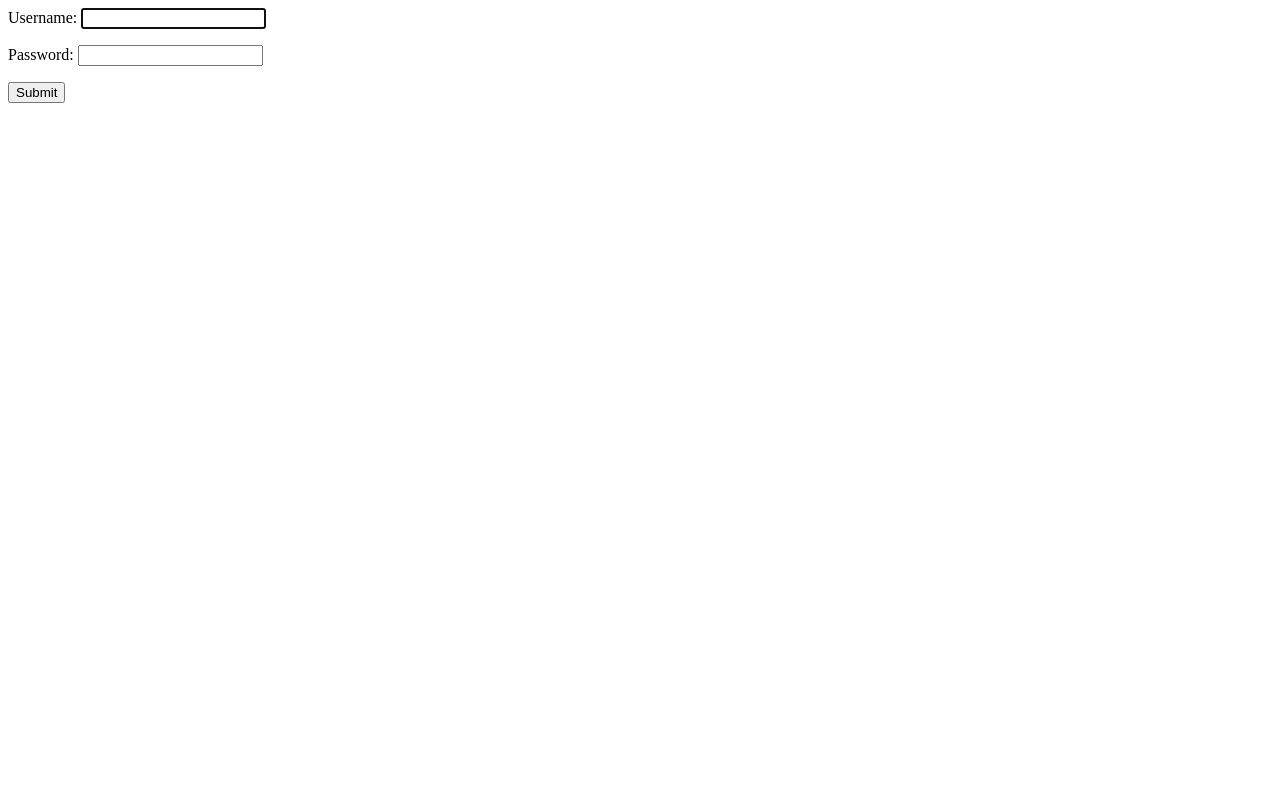
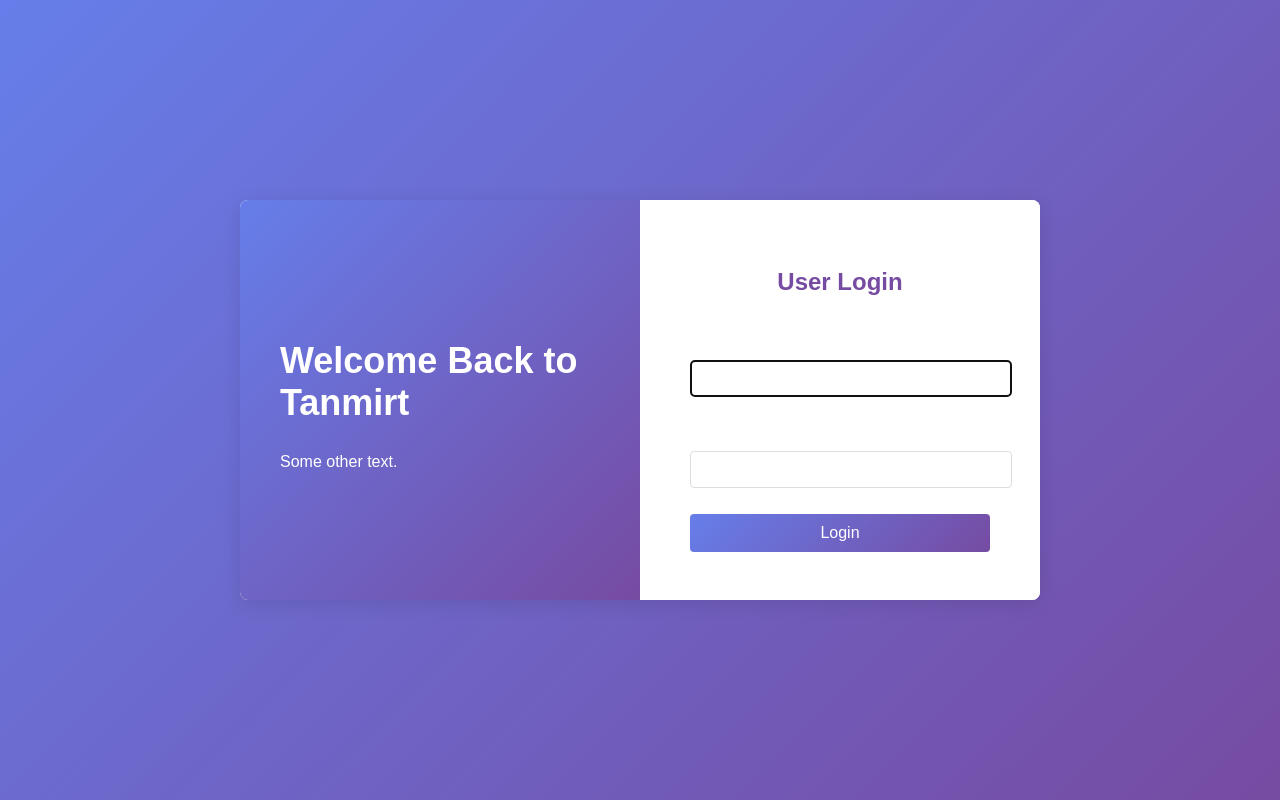
Before and after one commit to ApeX1112/tanmirt-, a Django app: page /login/ in a window 1280 px wide. Before the commit the page is almost empty. Run offline with Django 5.2, Linux system fonts and the light colour scheme.

Commit message:
add assets

```diff
--- /dev/null
+++ b/backend/static/css/login.css
@@ -0,0 +1,83 @@
+body {
+    display: flex;
+    justify-content: center;
+    align-items: center;
+    height: 100vh;
+    margin: 0;
+    background: linear-gradient(135deg, #667eea, #764ba2);
+    font-family: 'Arial', sans-serif;
+    color: white;
+}
+
+.login-container {
+    display: flex;
+    width: 800px;
+    height: 400px;
+    background: white;
+    border-radius: 8px;
+    box-shadow: 0 4px 20px rgba(0, 0, 0, 0.1);
+    overflow: hidden;
+}
+
+.welcome-section {
+    flex: 1;
+    background: linear-gradient(135deg, #667eea, #764ba2);
+    padding: 40px;
+    display: flex;
+    flex-direction: column;
+    justify-content: center;
+    color: white;
+}
+
+.welcome-section h2 {
+    margin-bottom: 10px;
+    font-size: 36px;
+}
+
+.welcome-section p {
+    font-size: 16px;
+    line-height: 1.5;
+}
+
+.login-section {
+    flex: 1;
+    padding: 40px;
+    display: flex;
+    flex-direction: column;
+    justify-content: center;
+    align-items: center;
+    background: white;
+}
+
+.login-section h2 {
+    margin-bottom: 20px;
+    color: #764ba2;
+}
+
+.login-section form {
+    width: 100%;
+    max-width: 300px;
+}
+
+.login-section form input {
+    width: 100%;
+    padding: 10px;
+    margin: 10px 0;
+    border: 1px solid #ddd;
+    border-radius: 4px;
+}
+
+.login-section form button {
+    width: 100%;
+    padding: 10px;
+    background: linear-gradient(135deg, #667eea, #764ba2);
+    border: none;
+    border-radius: 4px;
+    color: white;
+    cursor: pointer;
+    font-size: 16px;
+}
+
+.login-section form button:hover {
+    background: linear-gradient(135deg, #5a67d8, #6b46c1);
+}
--- a/backend/templates/login.html
+++ b/backend/templates/login.html
@@ -1,5 +1,28 @@
-<form  method="post">
-    {%csrf_token%}
-    {{form.as_p}}
-    <input type="submit">
-</form>
+{% load static %}
+
+<!DOCTYPE html>
+<html lang="en">
+<head>
+    <meta charset="UTF-8">
+    <meta name="viewport" content="width=device-width, initial-scale=1.0">
+    <title>Login</title>
+    <link rel="stylesheet" href="{% static 'css/login.css' %}">
+</head>
+<body>
+    <div class="login-container">
+        <div class="welcome-section">
+            <h2>Welcome Back to Tanmirt</h2>
+            <p>Some other text.</p>
+        </div>
+        <div class="login-section">
+            <h2>User Login</h2>
+            <form method="post">
+                {% csrf_token %}
+                {{ form.as_p }}
+
+                <button type="submit" class="login-button">Login</button>
+            </form>
+        </div>
+    </div>
+</body>
+</html>
```
Also changed, not shown: backend/db.sqlite3, backend/static/assets/hands.png (added), backend/static/assets/lens.png (added), backend/static/assets/logo.png (added).
